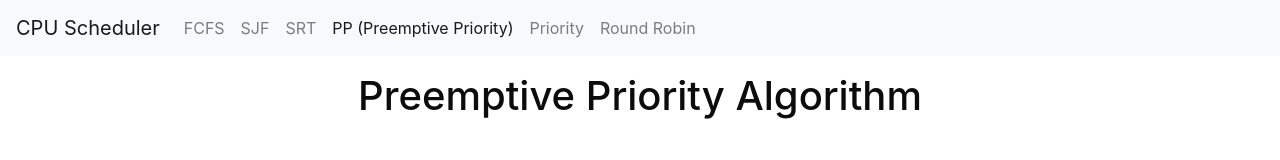
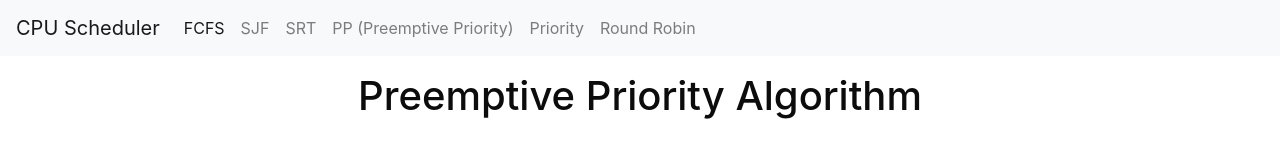
Before and after one commit to PiyushGojiya12/CPU-Algo-Visualizer, a plain HTML site: page fcfs.html in a window 1280 px wide. Shown: the top 160 px of the page. Drawn offline with nearby package versions, Linux system fonts and the light colour scheme.

Commit message:
Update fcfs.html

```diff
--- a/fcfs.html
+++ b/fcfs.html
@@ -27,10 +27,10 @@
         </button>
         <div class="collapse navbar-collapse" id="navbarNavAltMarkup">
           <div class="navbar-nav">
-            <a class="nav-item nav-link " href="fcfs.html">FCFS</a>
+            <a class="nav-item nav-link active" href="fcfs.html">FCFS <span class="sr-only">(current)</span></a>
             <a class="nav-item nav-link " href="sjf.html">SJF</a>
             <a class="nav-item nav-link " href="srt.html">SRT</a>
-            <a class="nav-item nav-link active " href="pp.html">PP (Preemptive Priority) <span class="sr-only">(current)</span></a>
+            <a class="nav-item nav-link " href="pp.html">PP (Preemptive Priority)</a>
             <a class="nav-item nav-link " href="priority.html">Priority</a>
             <a class="nav-item nav-link " href="rr.html">Round Robin</a>
           </div>
```
